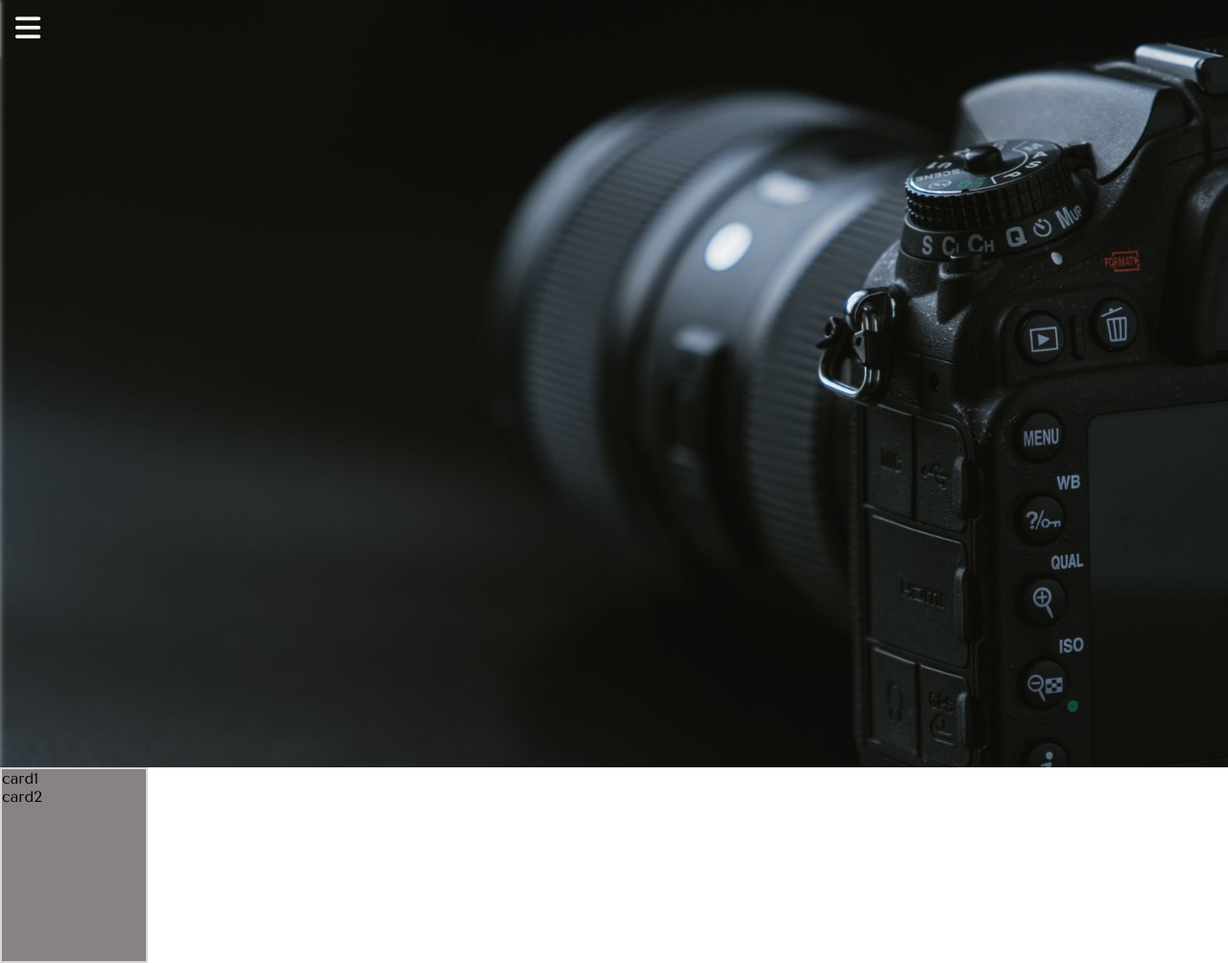
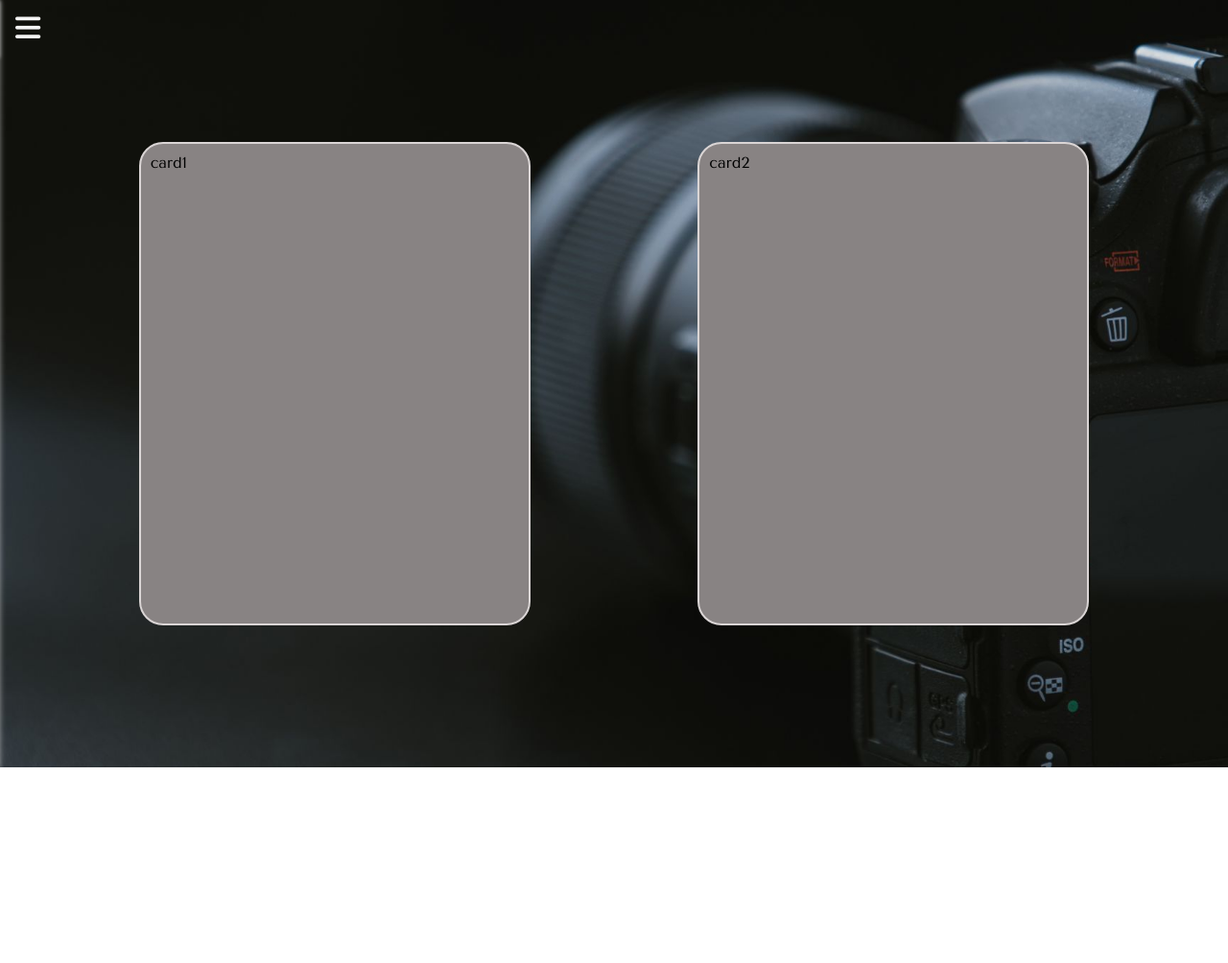
Before and after one commit to baBa0102/photography-webpage, a plain HTML site: page index.html in a window 1280 px wide. Shown: the whole page at 96% size. After the commit the page ends 800 px from the top, so only its background shows below. Drawn offline with nearby package versions, Linux system fonts and the light colour scheme.

Commit message:
responsice cards

```diff
--- a/index.html
+++ b/index.html
@@ -22,7 +22,6 @@
             <i class="fa-solid fa-bars"></i>
             </label>
         </div>
-
         <div class="sidebar_menu">
             <div class="logo">
             <a href="#">Jannat studio</a>
@@ -76,10 +75,10 @@
             </ul>
             </div>
         </div>
+        <div class="cards">
+            <div class="card">card1</div>
+            <div class="card">card2</div>
         </div>
-    <div class="cards">
-        <div class="card1">card1</div>
-        <div class="card2">card2</div>
     </div>
   </body>
 </html>
--- a/style.css
+++ b/style.css
@@ -9,7 +9,7 @@
     height: 100vh;
     background-size: cover;
     background-position: center;
-
+    display: flex;
 }
 @media(max-width: 700px){
     .main_box{
@@ -18,7 +18,6 @@
         width: 100vw;
         height: 100vh;
     }
-
 }
 .btn_one{
     color: whitesmoke;
@@ -115,9 +114,28 @@
 #check:checked ~ .btn_one{
     opacity: 0;
 }
-.cards{
-    height: 200px;
-    width: 150px;
+.card{
+    width: 30%;
+    aspect-ratio: 4 / 5;
+    border-radius: 25px;
+    padding: 10px;
+    margin: 10px;
     background-color: rgb(136, 131, 131);
     border: 2px solid rgb(218, 213, 213);
+    position: relative;
 }
+.cards{
+    flex: 1;
+    display: flex;
+    justify-content: space-evenly;
+    align-items: center;
+    gap: 20px;
+}
+/* .card1{
+    padding: 50px;
+    margin: 20px;
+}
+.card2{
+    padding: 50px;
+    margin: 20px;
+} */
```
Lines whose indentation alone changed are shown as unchanged.
